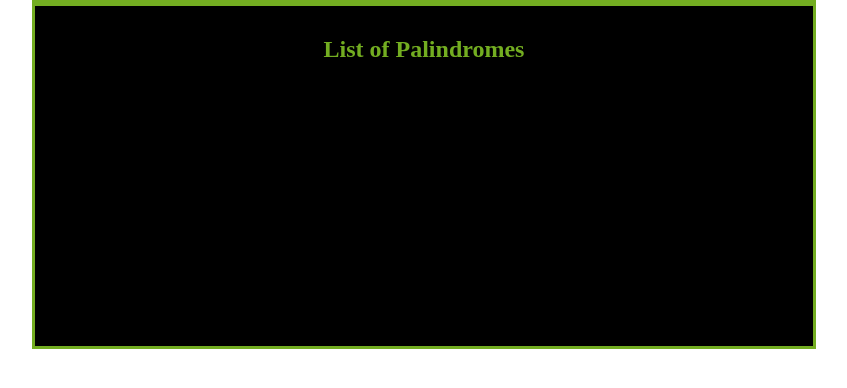
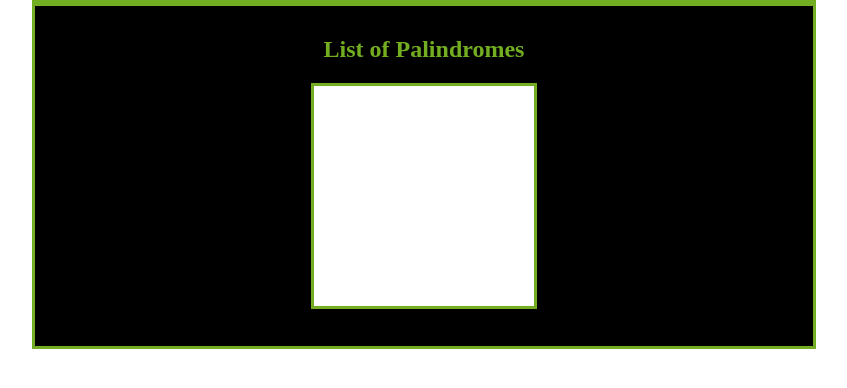
Before and after one commit to jdm79/palindrome-vanilla, a plain HTML site: page index.html in a window 1280 px wide. Shown: the part 172-560 px from the top of the page, without its empty margins (216-1063 px from the left). Drawn offline with Linux system fonts and the light colour scheme.

Commit message:
show palindromes in basic p tags

```diff
--- a/index.html
+++ b/index.html
@@ -4,7 +4,7 @@
   <meta charset="utf-8">
   <meta name="viewport" content="width=device-width">
   <link rel="stylesheet" href="style.css">
-  <title>JS Bin</title>
+  <title>Palindrome Checker</title>
 </head>
 <body>
   <div class="center">
@@ -23,10 +23,10 @@
   </div>
   <div class="bottom">
     <div id="list">
-      <ul>
         <h2 id="list-heading">List of Palindromes</h2>
-        <p id="palindromes"></p>
-      </ul>
+        <div id="pal-box">
+          <p id="palindromes"></p>
+        </div>
     </div>
   </div>
 
--- a/style.css
+++ b/style.css
@@ -1,5 +1,6 @@
 p {
-  color: red
+  color: #000;
+  font-size: 20px
 }
 
 .center {
@@ -40,14 +41,24 @@ p {
   margin: auto;
   text-align: center;
   height: 300px;
+
 }
 
 #list #list-heading {
   text-align: center;
-  margin-right: 40px
+
+}
+
+#pal-box {
+  margin:0 auto;
+  width: 200px;
+  border: 3px solid #73AD21;
+  padding: 10px;
+  height: 200px;
+  background-color: white
 }
 
 #palindromes {
   text-align: center;
-  margin-right: 40px
+  margin-right: 40px;
 }
```
Also changed, not shown: 1 other file.
